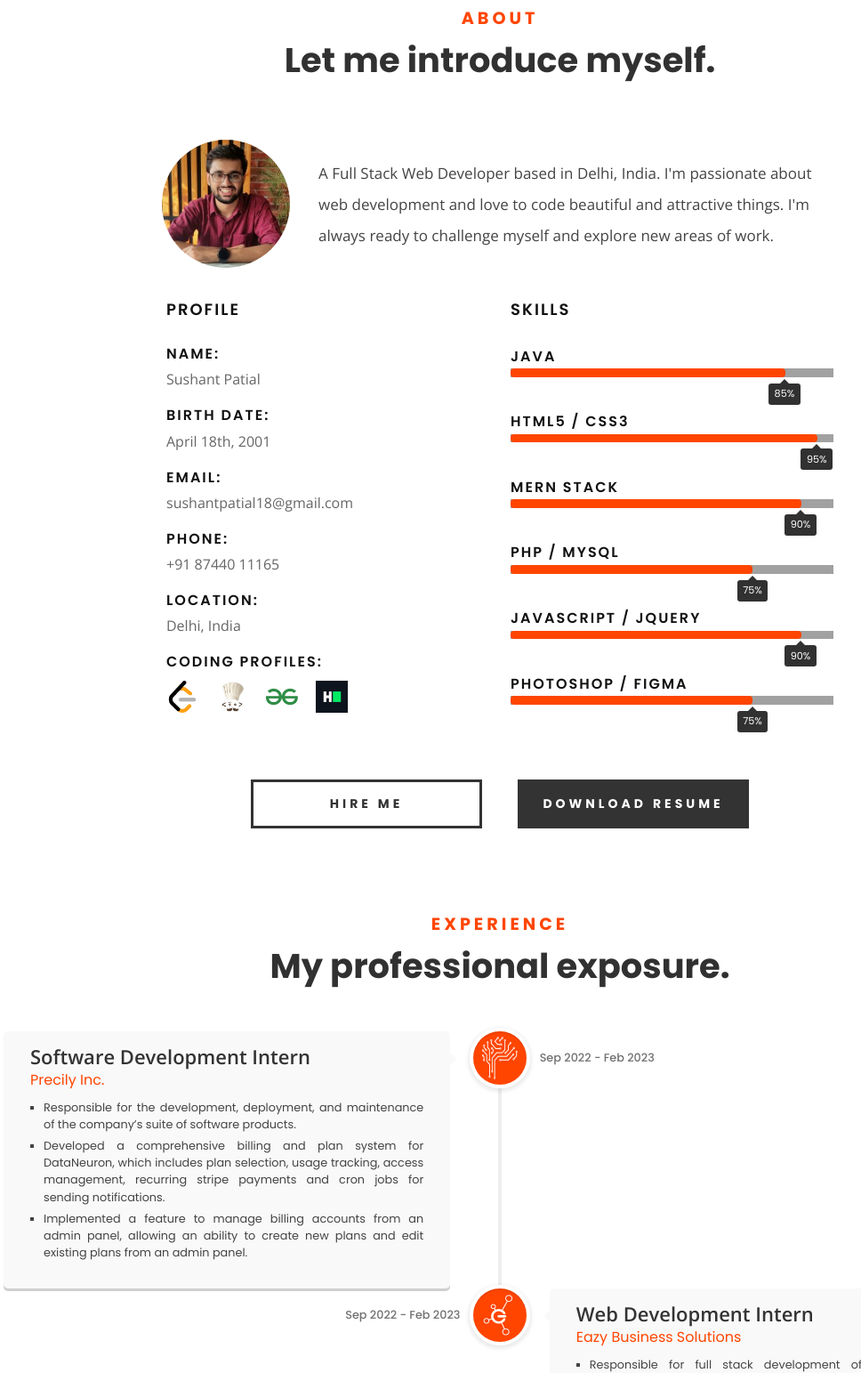
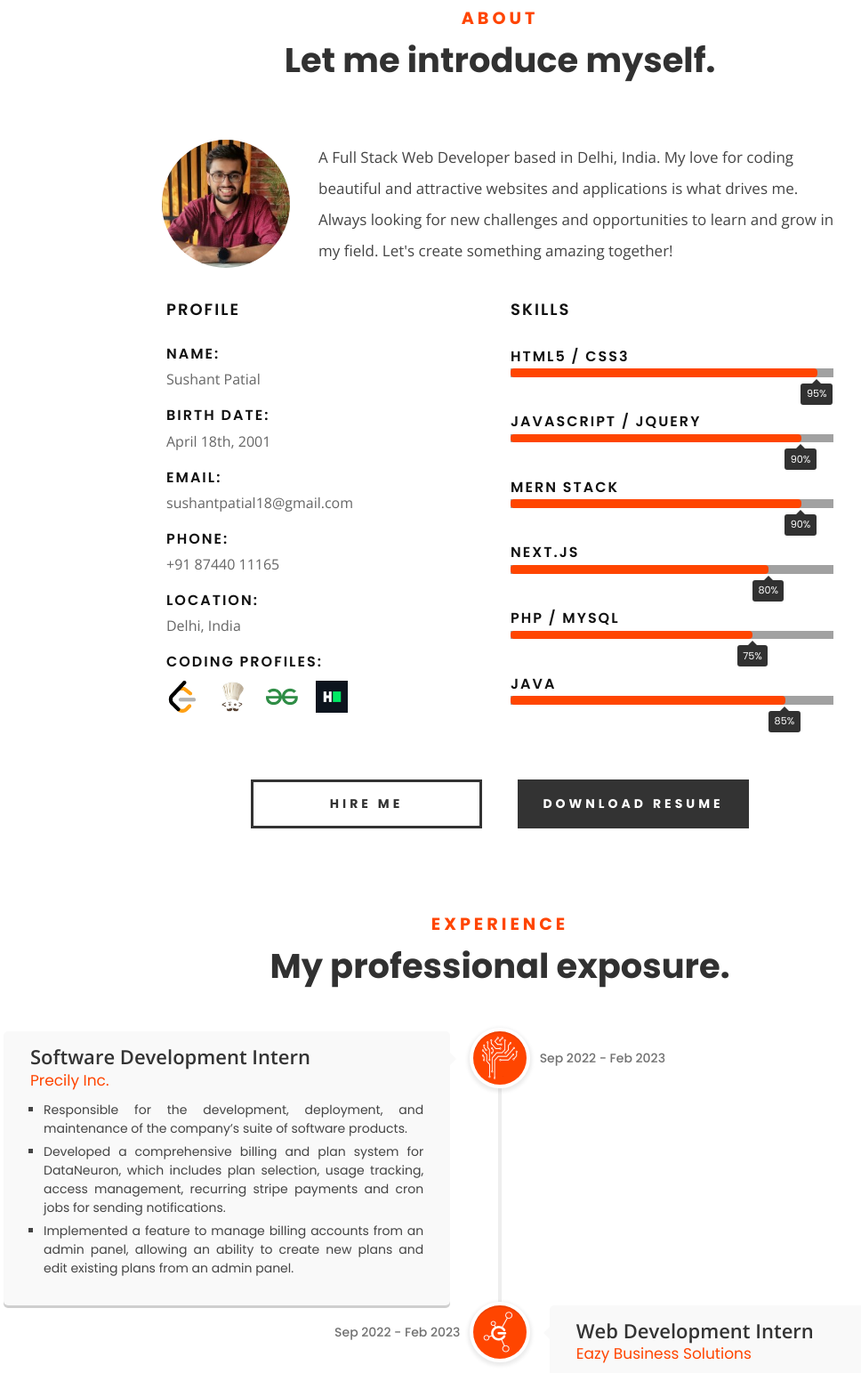
Before and after one commit to SushantPatial/SushantPatial, a plain HTML site: page index.html in a window 1280 px wide. Shown: the part 857-2400 px from the top of the page at 89% size, without its empty margins (78-1046 px from the left). Drawn offline with nearby package versions, Linux system fonts and the light colour scheme; animation ran at ten frames a second.

Commit message:
meta + some fix

```diff
--- a/assets/css/style.css
+++ b/assets/css/style.css
@@ -730,22 +730,22 @@ h6 {
 	content: "";
 }
 .skill-bars.active li:nth-child(1) .progress, .skill-bars.active li:nth-child(1) .counter {
-	animation: load85 3s normal forwards;
+	animation: load95 3s normal forwards;
 }
 .skill-bars.active li:nth-child(2) .progress, .skill-bars.active li:nth-child(2) .counter {
-	animation: load95 3s normal forwards;
+	animation: load90 3s normal forwards;
 }
 .skill-bars.active li:nth-child(3) .progress, .skill-bars.active li:nth-child(3) .counter {
 	animation: load90 3s normal forwards;
 }
 .skill-bars.active li:nth-child(4) .progress, .skill-bars.active li:nth-child(4) .counter {
+	animation: load80 3s normal forwards;
+}
+.skill-bars.active li:nth-child(5) .progress, .skill-bars.active li:nth-child(5) .counter {
 	animation: load75 3s normal forwards;
 }
-.skill-bars.active li:nth-child(5) .progress, .skill-bars.active li:nth-child(5) .counter {
-	animation: load90 3s normal forwards;
-}
 .skill-bars.active li:nth-child(6) .progress, .skill-bars.active li:nth-child(6) .counter {
-	animation: load75 3s normal forwards;
+	animation: load85 3s normal forwards;
 }
 
 @keyframes load70 {
@@ -1078,16 +1078,20 @@ h6 {
 	margin-bottom: 3px;
 	font-family: 'Open Sans', sans-serif;
 }
+.timeline .content a {
+	text-decoration: none;
+}
 .timeline .content h5 {
     color: var(--secondary);
 	font-weight: 400;
-	font-size: 16px;
-	margin-bottom: 12px;
+	font-size: 17px;
+	margin-bottom: 8px;
 }
 .timeline .content ul {
 	margin-left: -17px;
 	list-style-type: square;
 	text-align: justify;
+	font-size: 14px;
 }
 .timeline .content ul li {
 	margin: 5px 0;
@@ -1117,6 +1121,7 @@ h6 {
 .timeline .date span {
     color: #222222a4;
 	font-weight: 500;
+	font-size: 14px;
 }
 @media (min-width: 992px) {
     .timeline .date span {
--- a/index.html
+++ b/index.html
@@ -5,13 +5,26 @@
   <meta charset="UTF-8">
   <meta http-equiv="X-UA-Compatible" content="IE=edge">
   <meta name="viewport" content="width=device-width, initial-scale=1.0">
-  <meta name="description"
-    content="A Full Stack Web Developer based in Delhi, India. I'm passionate about web development and love to code beautiful and attractive things. I'm always ready to challenge myself and explore new areas of work.">
-  <meta name="keywords" content="Portfolio, Sushant Patial, Resume, Sushant">
-  <meta name="author" content="Sushant Patial">
 
   <title>Sushant Patial</title>
   <link rel="icon" type="image/x-icon" href="assets/images/favicon.ico">
+  <link rel="canonical" href="http://sushantpatial.in" />
+  <meta name='description' content="A Full Stack Web Developer based in Delhi, India. My love for coding beautiful and attractive websites and applications is what drives me. Always looking for new challenges and opportunities to learn and grow in my field. Let's create something amazing together!" />
+  <meta name="author" content="Sushant Patial">
+  <meta name="keywords" content="Portfolio, Sushant Patial, Resume, Sushant, Software Developer, Web Developer, Delhi, India, Patial">
+
+  <meta property='og:title' content="Sushant Patial" />
+  <meta property='og:description' content="A Full Stack Web Developer based in Delhi, India. My love for coding beautiful and attractive websites and applications is what drives me. Always looking for new challenges and opportunities to learn and grow in my field. Let's create something amazing together!" />
+  <meta property='og:url' content="http://sushantpatial.in" />
+  <meta property='og:image' content="assets/images/SushantPatial.jpg" />
+  <meta property='og:type' content='website' />
+
+  <meta name='twitter:card' content="A Full Stack Web Developer based in Delhi, India. My love for coding beautiful and attractive websites and applications is what drives me. Always looking for new challenges and opportunities to learn and grow in my field. Let's create something amazing together!" />
+  <meta name="twitter:title" content="Sushant Patial" />
+  <meta name="twitter:description" content="A Full Stack Web Developer based in Delhi, India. My love for coding beautiful and attractive websites and applications is what drives me. Always looking for new challenges and opportunities to learn and grow in my field. Let's create something amazing together!" />
+  <meta name="twitter:image" content="assets/images/SushantPatial.jpg" />
+  <meta name="twitter:site" content="@SushantPatial1" />
+  <meta name="twitter:creator" content="@SushantPatial1" />
 
   <!--===== Google Fonts =====-->
   <link href="https://fonts.googleapis.com/css?family=Open+Sans:300,300i,400,400i,600,600i,700,700i|Poppins:300,300i,400,400i,500,500i,600,600i,700,700i&display=swap" rel="stylesheet">
@@ -145,9 +158,7 @@
       <div class="intro-info-wrapper">
         <img data-aos="fade-right" data-aos-duration="300" data-aos-delay="200" src="assets/images/SushantPatial.jpg"
           alt="Profile Picture">
-        <p data-aos="fade-left" data-aos-duration="300" data-aos-delay="200" class="lead">A Full Stack Web Developer
-          based in Delhi, India. I'm passionate about web development and love to code beautiful and attractive things.
-          I'm always ready to challenge myself and explore new areas of work.</p>
+        <p data-aos="fade-left" data-aos-duration="300" data-aos-delay="200" class="lead">A Full Stack Web Developer based in Delhi, India. My love for coding beautiful and attractive websites and applications is what drives me. Always looking for new challenges and opportunities to learn and grow in my field. Let's create something amazing together!</p>
       </div>
     </div>
 
@@ -185,16 +196,16 @@
           <ul class="skill-bars">
             <li>
               <div class="progress"></div>
-              <strong>Java</strong>
+              <strong>HTML5 / CSS3</strong>
               <div class="counter">
-                <div class="counting" data-count="85">0%</div>
+                <div class="counting" data-count="95">0%</div>
               </div>
             </li>
             <li>
               <div class="progress"></div>
-              <strong>HTML5 / CSS3</strong>
+              <strong>JavaScript / JQuery</strong>
               <div class="counter">
-                <div class="counting" data-count="95">0%</div>
+                <div class="counting" data-count="90">0%</div>
               </div>
             </li>
             <li>
@@ -206,6 +217,13 @@
             </li>
             <li>
               <div class="progress"></div>
+              <strong>Next.js</strong>
+              <div class="counter">
+                <div class="counting" data-count="80">0%</div>
+              </div>
+            </li>
+            <li>
+              <div class="progress"></div>
               <strong>PHP / MySQL</strong>
               <div class="counter">
                 <div class="counting" data-count="75">0%</div>
@@ -213,18 +231,18 @@
             </li>
             <li>
               <div class="progress"></div>
-              <strong>JavaScript / JQuery</strong>
+              <strong>Java</strong>
               <div class="counter">
-                <div class="counting" data-count="90">0%</div>
+                <div class="counting" data-count="85">0%</div>
               </div>
             </li>
-            <li>
+            <!-- <li>
               <div class="progress"></div>
               <strong>Photoshop / Figma</strong>
               <div class="counter">
                 <div class="counting" data-count="75">0%</div>
               </div>
-            </li>
+            </li> -->
           </ul>
         </div>
       </div>
@@ -296,7 +314,9 @@
 
               <div class="content" data-aos="fade-right" data-aos-duration="400">
                 <h2>Software Development Intern</h2>
-                <h5>Precily Inc.</h5>
+                <a href="https://precily.com" target="_blank">
+                  <h5>Precily Inc.</h5>
+                </a>
                 <ul>
                   <li>Responsible for the development, deployment, and maintenance of the company’s suite of software products.</li>
                   <li>Developed a comprehensive billing and plan system for DataNeuron, which includes plan selection, usage tracking, access management, recurring stripe payments and cron jobs for sending notifications.</li>
@@ -316,7 +336,9 @@
 
               <div class="content" data-aos="fade-left" data-aos-duration="400">
                 <h2>Web Development Intern</h2>
-                <h5>Eazy Business Solutions</h5>
+                <a href="https://www.eazyerp.com" target="_blank">
+                  <h5>Eazy Business Solutions</h5>
+                </a>
                 <ul>
                   <li>Responsible for full stack development of responsive web applications for the company and its clients.</li>
                   <li>Worked closely with developers, designers, and other functional teams (Marketing, Video, etc.).</li>
```
